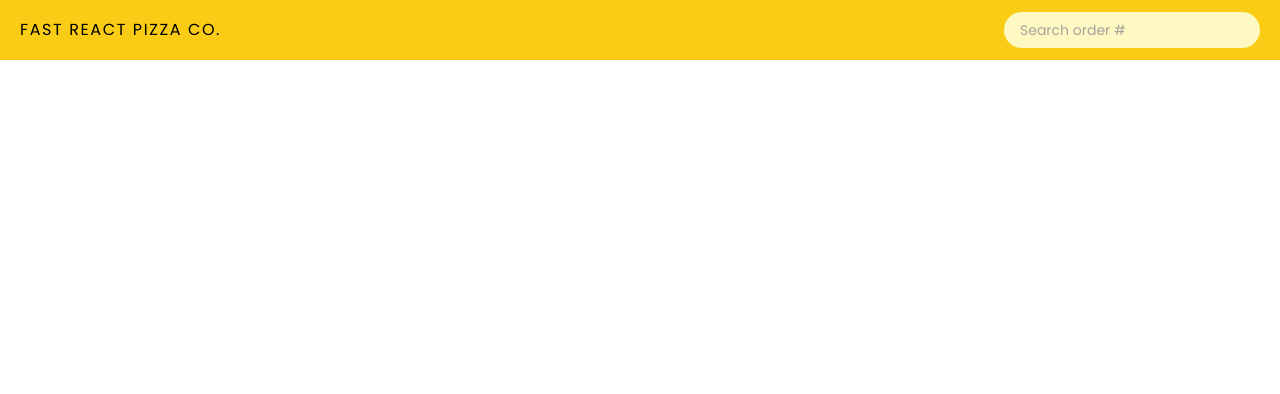
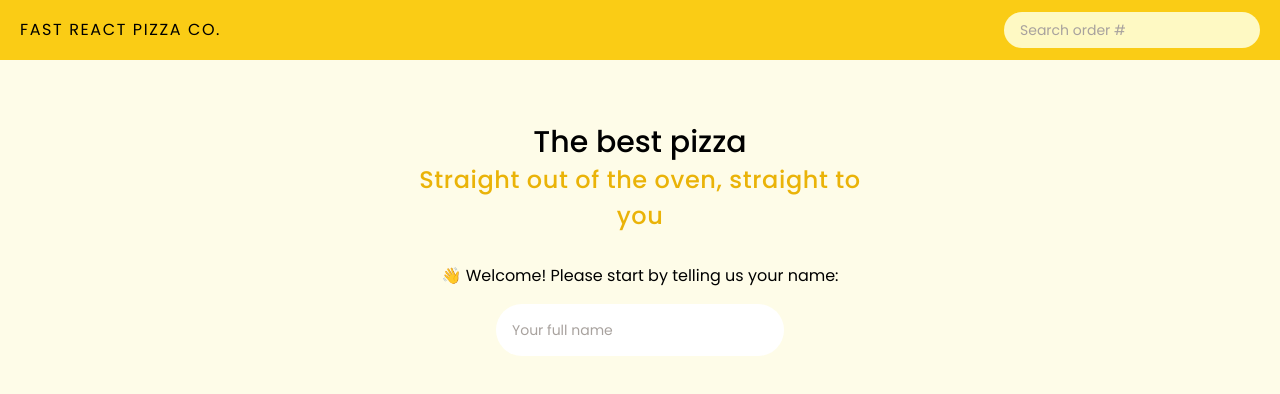
Before and after one commit to MarioMilosevic/Fast-pizza, a React (Vite) app: page / in a window 1280 px wide. Shown: the top 394 px of the page. Built offline with nearby package versions, Linux system fonts and the light colour scheme.

Commit message:
Add welcome component

```diff
--- a/index.html
+++ b/index.html
@@ -17,7 +17,7 @@
     <title>Fast Pizza</title>
   </head>
   <body>
-    <div id="root" class="font-[Poppins]"></div>
+    <div id="root" class="font-[Poppins] bg-yellow-50 min-h-screen"></div>
     <script type="module" src="/src/main.tsx"></script>
   </body>
 </html>
--- a/src/App.tsx
+++ b/src/App.tsx
@@ -1,8 +1,10 @@
 import Header from "./components/Header";
+import Welcome from "./components/Welcome";
 function App() {
   return (
     <>
-    <Header/>
+      <Header />
+      <Welcome/>
     </>
   )
 }
--- /dev/null
+++ b/src/components/Welcome.tsx
@@ -0,0 +1,26 @@
+const Welcome = () => {
+  return (
+    <section className="w-[35%] mx-auto py-16 flex flex-col  items-center justify-center">
+      <h1 className="text-3xl font-medium text-center">
+        The best pizza
+        <br />
+        <span className="text-2xl text-yellow-500 tracking-wide">
+          Straight out of the oven, straight to you
+        </span>
+      </h1>
+
+      <h3 className="pt-8 pb-4">
+        👋 Welcome! Please start by telling us your name:
+      </h3>
+      <form>
+        <input
+          type="text"
+          className="rounded-full p-4 text-sm transition-all outline-none duration-300 placeholder:text-stone-400 placeholder:text-sm focus:outline-none focus:ring focus:ring-yellow-500 focus:ring-opacity-50 w-72"
+          placeholder="Your full name"
+        />
+      </form>
+    </section>
+  );
+};
+
+export default Welcome;
```
